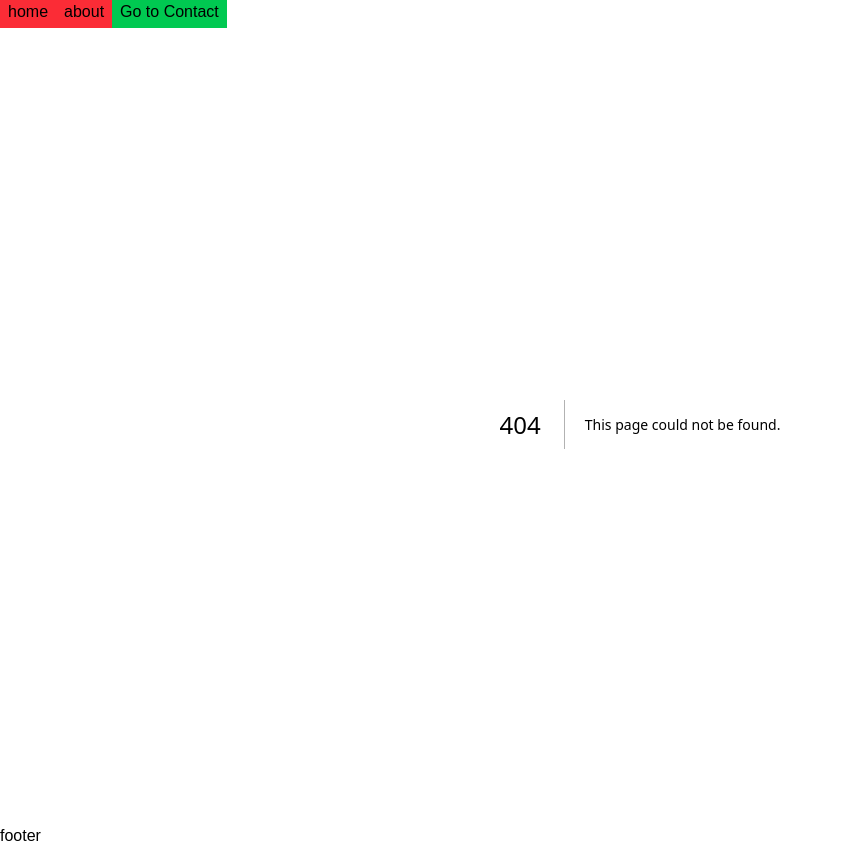
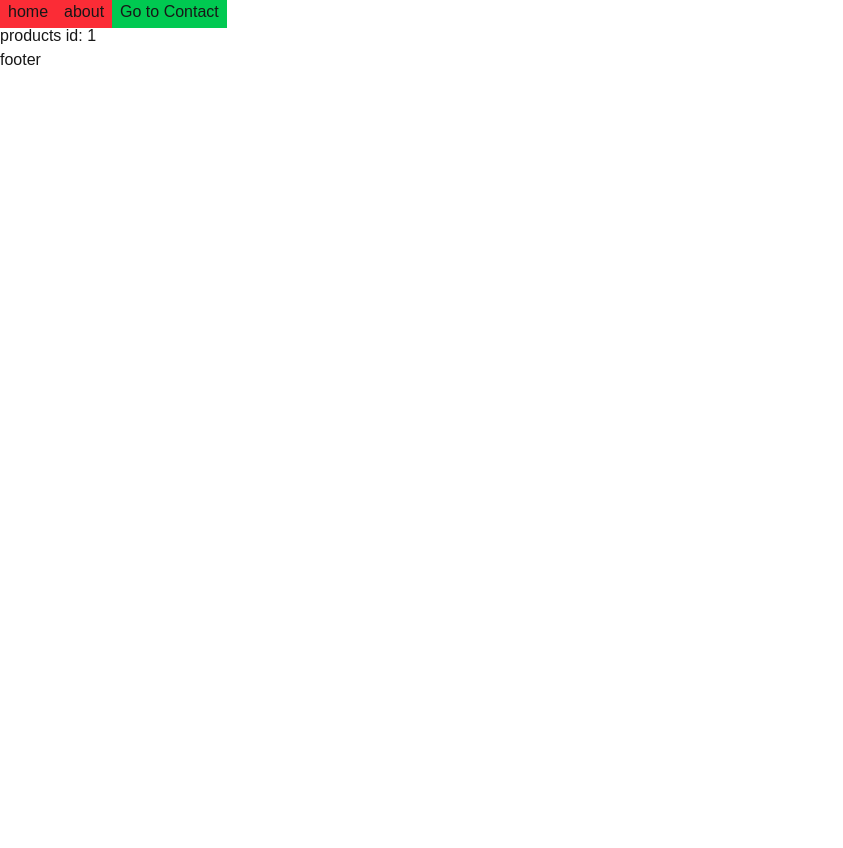
Before and after one commit to SazzadHosen9674/my-next-app, a Next.js app: page /products/1 in a window 1280 px wide. Before the commit this address had no page. Shown: the whole page, without its empty margins (0-843 px from the left). After the commit the page ends 800 px from the top, so only its background shows below. Built offline with nearby package versions, Linux system fonts and the light colour scheme.

Commit message:
Dynamic Route [id]

```diff
--- /dev/null
+++ b/src/app/products/[id]/page.js
@@ -0,0 +1,13 @@
+import React from "react";
+
+const Page = async ({ params }) => {
+      const { id } = await params;
+
+  return (
+    <div>
+      <p>products id: {id}</p>
+    </div>
+  );
+};
+
+export default Page;
```
